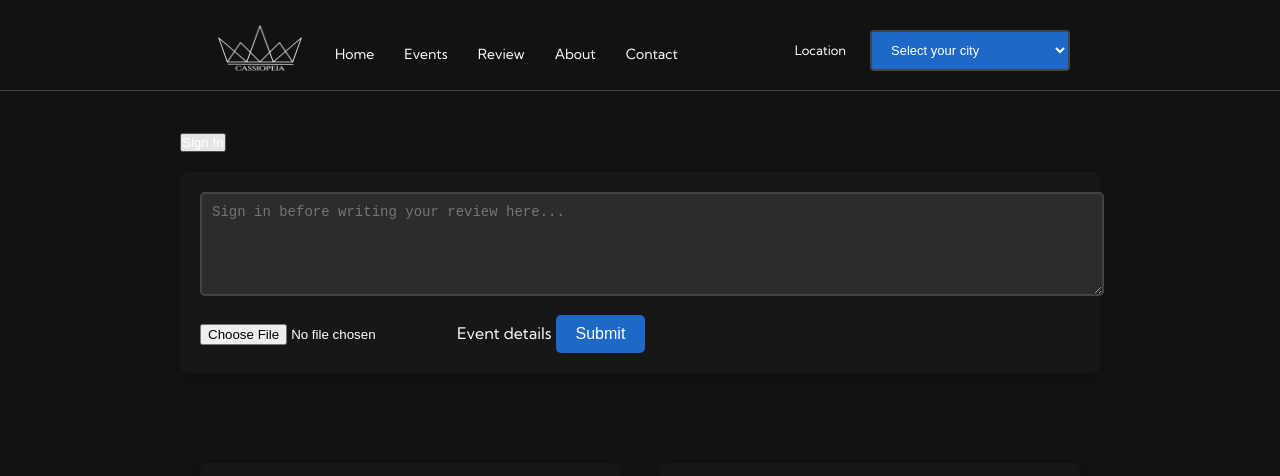
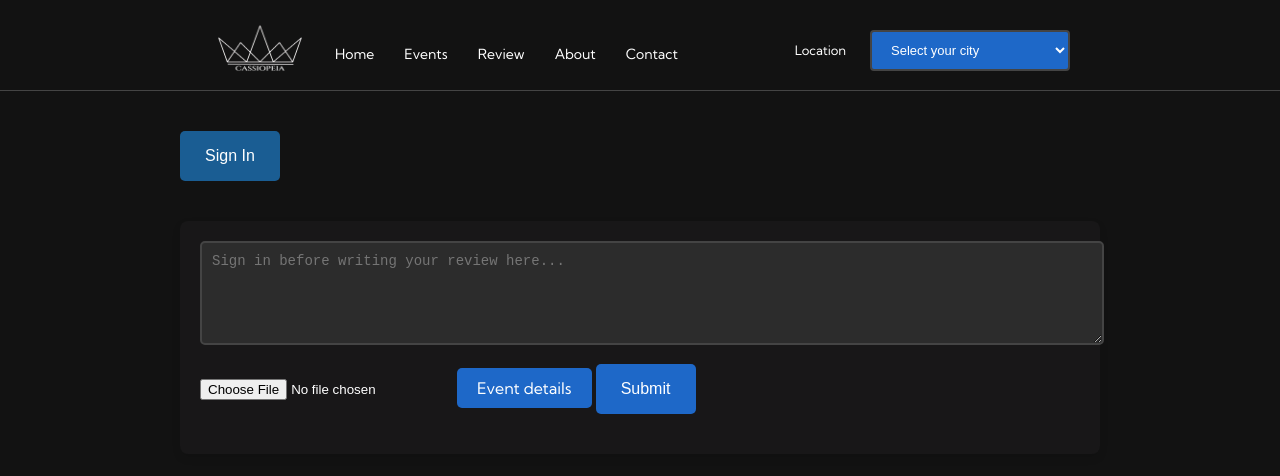
Before and after one commit to AnujaHub/Cassiopeia, a plain HTML site: page reviews.html in a window 1280 px wide. In both pictures the pointer is over the button "Sign In". Shown: the top 476 px of the page. Drawn offline with Linux system fonts and the light colour scheme.

Commit message:
Update styles.css

```diff
--- a/styles.css
+++ b/styles.css
@@ -444,7 +444,7 @@ border-radius:5px;
     margin:40px 180px;
 
 }
-.sign-in-button {
+.button {
     width:100px;
     height:50px;
     background-color: #1e68c8;
@@ -458,7 +458,7 @@ border-radius:5px;
     margin-bottom: 20px;
 }
 
-.sign-in-button:hover {
+.button:hover {
     background-color: #1a5d93;
 }
 
```
